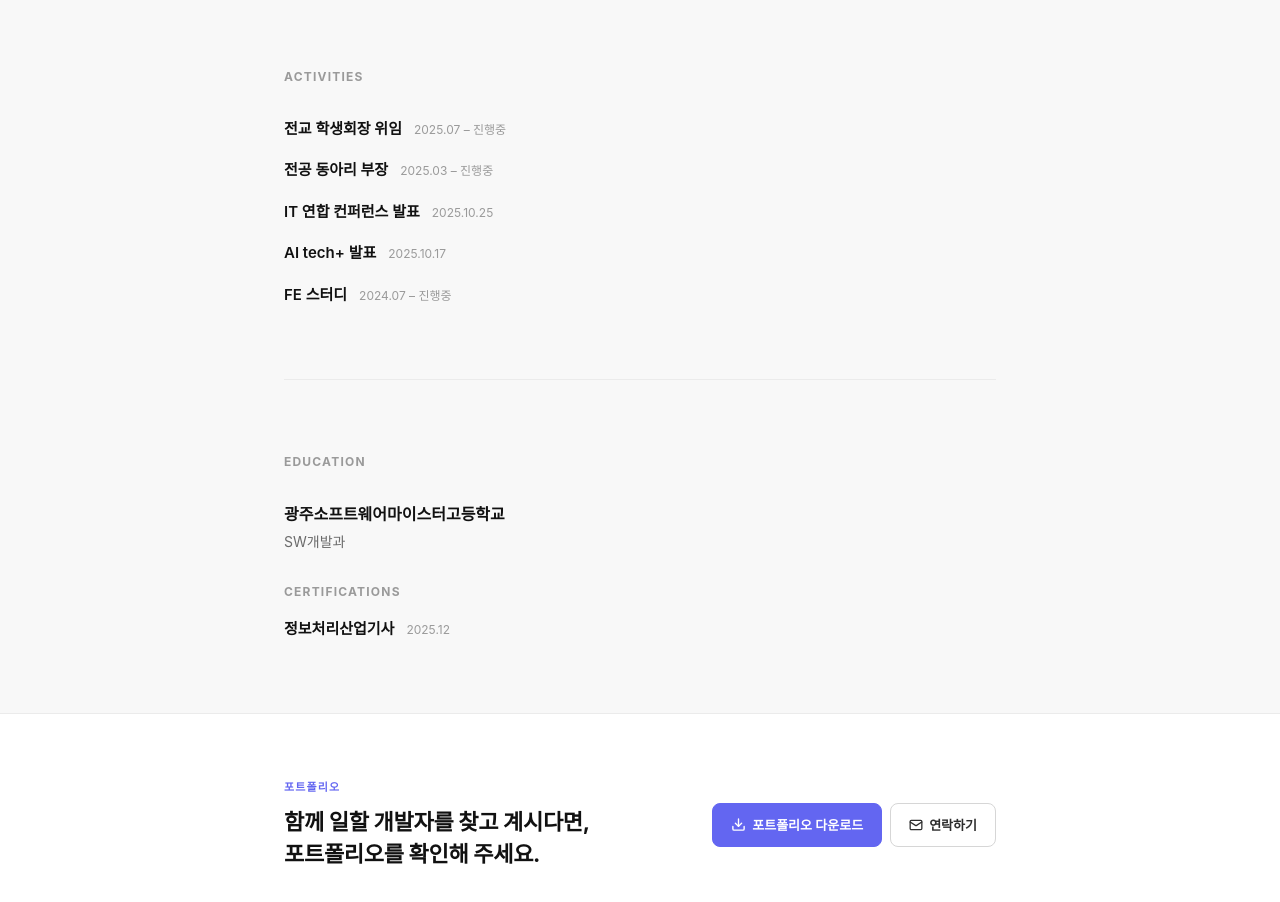
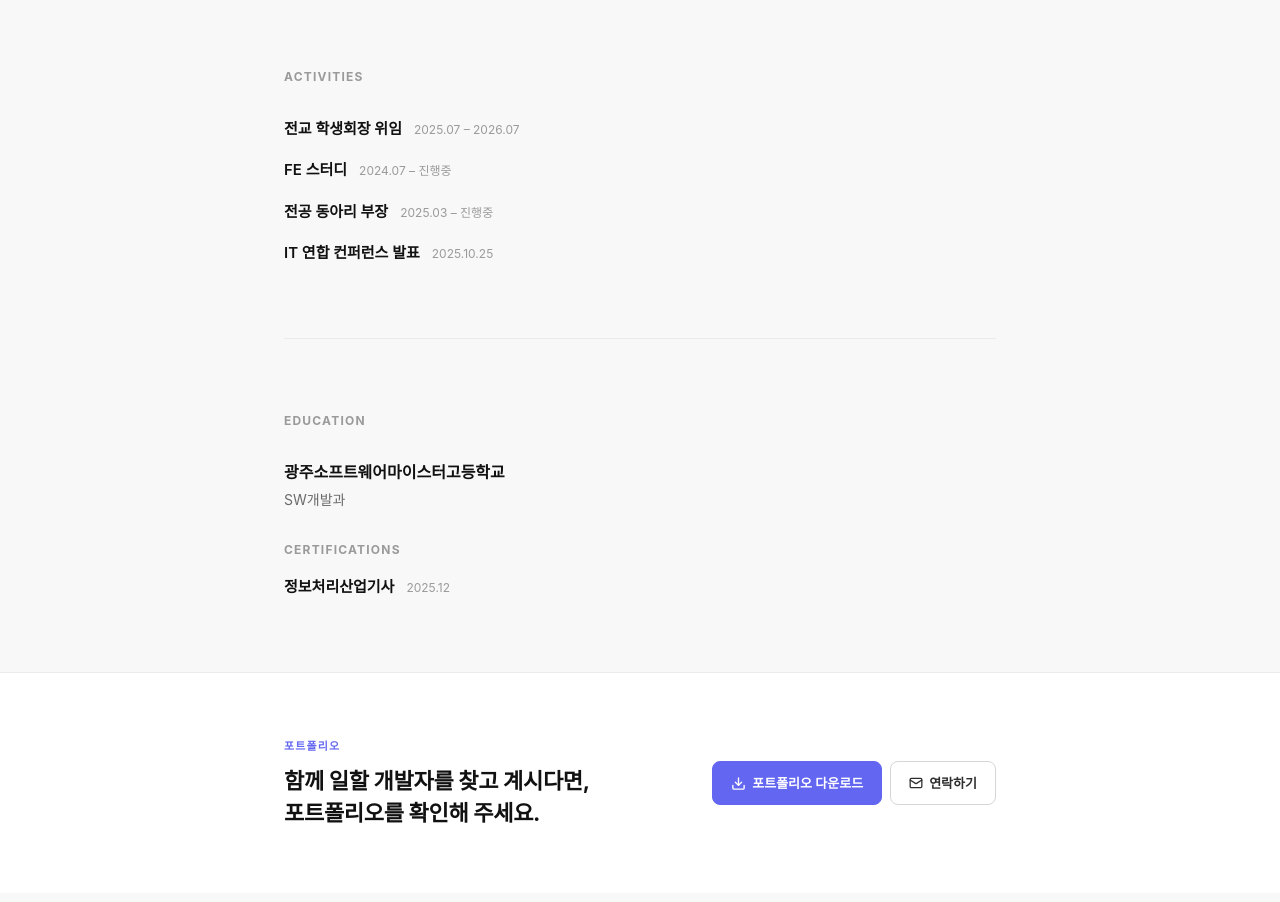
Before and after one commit to bae080311/resume, a Vue app: page / in a window 1280 px wide. Shown: the part 4220-5122 px from the top of the page. Built offline with nearby package versions, Linux system fonts and the light colour scheme; a web font is replaced by a local one.

Commit message:
fix: activity

```diff
--- a/src/components/ActivitiesSection.vue
+++ b/src/components/ActivitiesSection.vue
@@ -2,12 +2,18 @@
   <section id="activities">
     <p class="section-title">Activities</p>
     <div class="activity-list">
-      <div v-for="activity in activities" :key="activity.title" class="activity-item">
+      <div
+        v-for="activity in activities"
+        :key="activity.title"
+        class="activity-item"
+      >
         <div class="activity-header">
           <h3>{{ activity.title }}</h3>
           <span class="period">{{ activity.period }}</span>
         </div>
-        <p v-if="activity.description" class="desc">{{ activity.description }}</p>
+        <p v-if="activity.description" class="desc">
+          {{ activity.description }}
+        </p>
       </div>
     </div>
   </section>
@@ -16,31 +22,26 @@
 <script setup lang="ts">
 const activities = [
   {
-    title: '전교 학생회장 위임',
-    period: '2025.07 – 진행중',
+    title: "전교 학생회장 위임",
+    period: "2025.07 – 2026.07",
     description: null,
   },
   {
-    title: '전공 동아리 부장',
-    period: '2025.03 – 진행중',
+    title: "FE 스터디",
+    period: "2024.07 – 진행중",
     description: null,
   },
   {
-    title: 'IT 연합 컨퍼런스 발표',
-    period: '2025.10.25',
+    title: "전공 동아리 부장",
+    period: "2025.03 – 진행중",
     description: null,
   },
   {
-    title: 'AI tech+ 발표',
-    period: '2025.10.17',
+    title: "IT 연합 컨퍼런스 발표",
+    period: "2025.10.25",
     description: null,
   },
-  {
-    title: 'FE 스터디',
-    period: '2024.07 – 진행중',
-    description: null,
-  },
-]
+];
 </script>
 
 <style scoped>
```
